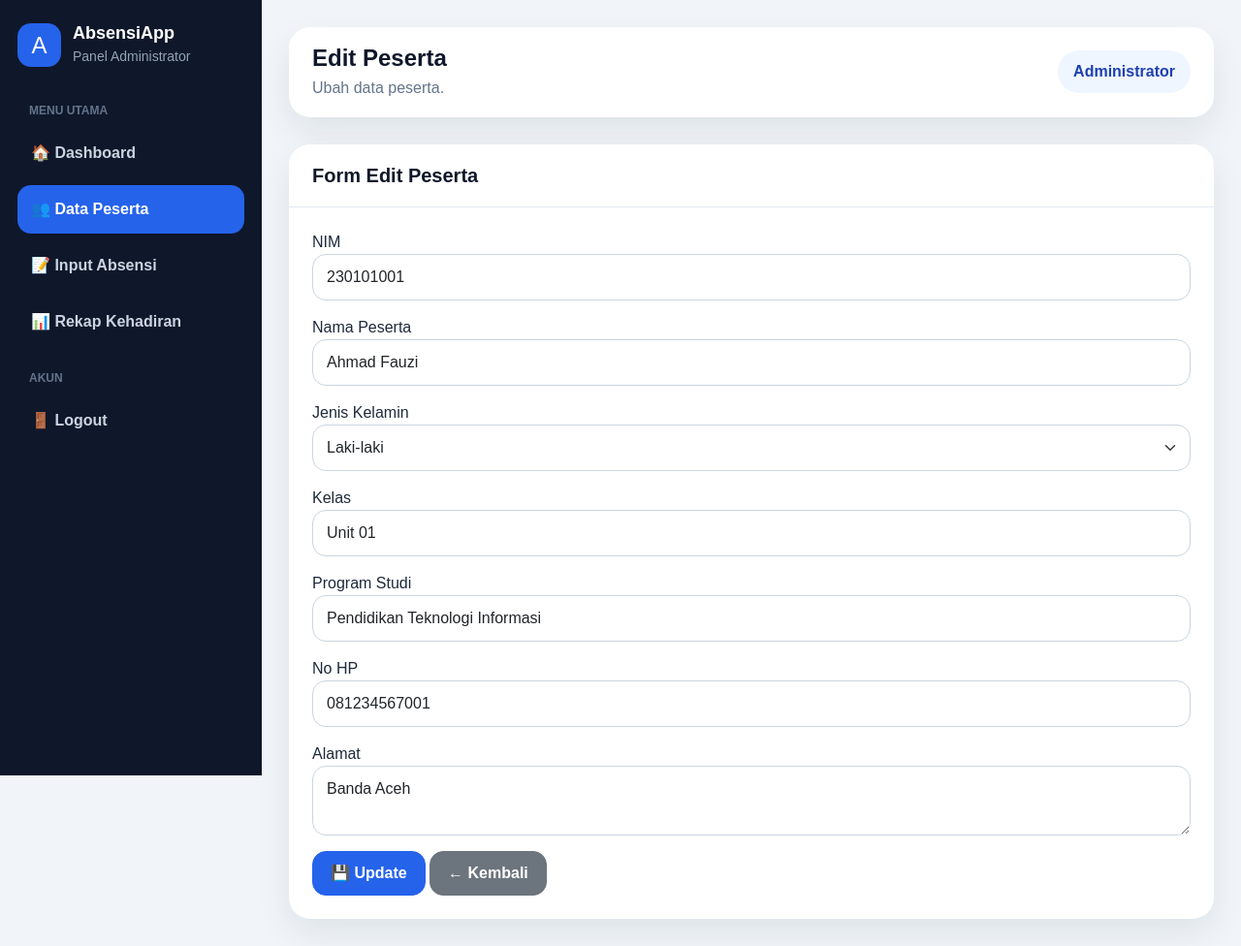
After one commit to ghaitsazahirashofia-byte/Tugas-UAS-Kel-3-unit-3-, a PHP site: page /edit_peserta.php?id=1 in a window 1280 px wide. The commit adds this page. Shown: the whole page at 97% size. Run offline with PHP 8.4, Linux system fonts and the light colour scheme; data comes from the database, SQL or seed files in the repository.

Commit message:
menambahkan crud ke halaman peserta

```diff
--- /dev/null
+++ b/edit_peserta.php
@@ -0,0 +1,189 @@
+<?php
+require_once 'config/koneksi.php';
+
+$id = $_GET['id'];
+
+$data = mysqli_query($conn,"SELECT * FROM peserta WHERE id_peserta='$id'");
+$p = mysqli_fetch_assoc($data);
+
+if(isset($_POST['update'])){
+
+    $nim = $_POST['nim'];
+    $nama = $_POST['nama_peserta'];
+    $jk = $_POST['jenis_kelamin'];
+    $kelas = $_POST['kelas'];
+    $prodi = $_POST['prodi'];
+    $nohp = $_POST['no_hp'];
+    $alamat = $_POST['alamat'];
+
+    mysqli_query($conn,"UPDATE peserta SET
+        nim='$nim',
+        nama_peserta='$nama',
+        jenis_kelamin='$jk',
+        kelas='$kelas',
+        prodi='$prodi',
+        no_hp='$nohp',
+        alamat='$alamat'
+    WHERE id_peserta='$id'");
+
+    header("Location: peserta.php");
+    exit;
+}
+?>
+
+<!DOCTYPE html>
+<html lang="id">
+<head>
+<meta charset="UTF-8">
+<meta name="viewport" content="width=device-width, initial-scale=1.0">
+<title>Edit Peserta</title>
+
+<link href="https://cdn.jsdelivr.net/npm/bootstrap@5.3.8/dist/css/bootstrap.min.css" rel="stylesheet">
+<link rel="stylesheet" href="assets/css/style.css">
+</head>
+
+<body>
+
+<div class="app-layout">
+
+<!-- Sidebar -->
+<aside class="sidebar">
+
+<div class="logo">
+<div class="logo-box">A</div>
+
+<div>
+<h4>AbsensiApp</h4>
+<small>Panel Administrator</small>
+</div>
+
+</div>
+
+<div class="menu-label">Menu Utama</div>
+
+<ul class="nav-menu">
+<li><a href="dashboard.php">🏠 Dashboard</a></li>
+<li><a href="peserta.php" class="active">👥 Data Peserta</a></li>
+<li><a href="absensi.php">📝 Input Absensi</a></li>
+<li><a href="rekap.php">📊 Rekap Kehadiran</a></li>
+</ul>
+
+<div class="menu-label">Akun</div>
+
+<ul class="nav-menu">
+<li><a href="logout.php">🚪 Logout</a></li>
+</ul>
+
+</aside>
+
+<!-- Main -->
+
+<main class="main-content">
+
+<div class="topbar">
+
+<div>
+<h2>Edit Peserta</h2>
+<p>Ubah data peserta.</p>
+</div>
+
+<div class="user-pill">
+Administrator
+</div>
+
+</div>
+
+<div class="content-card">
+
+<div class="card-header">
+<h5>Form Edit Peserta</h5>
+</div>
+
+<div class="card-body">
+
+<form method="post">
+
+<div class="mb-3">
+<label>NIM</label>
+<input type="text" class="form-control" name="nim"
+value="<?= $p['nim']; ?>" required>
+</div>
+
+<div class="mb-3">
+<label>Nama Peserta</label>
+<input type="text" class="form-control"
+name="nama_peserta"
+value="<?= $p['nama_peserta']; ?>" required>
+</div>
+
+<div class="mb-3">
+<label>Jenis Kelamin</label>
+
+<select class="form-select" name="jenis_kelamin">
+
+<option value="L"
+<?= $p['jenis_kelamin']=="L" ? "selected":"";?>>
+Laki-laki
+</option>
+
+<option value="P"
+<?= $p['jenis_kelamin']=="P" ? "selected":"";?>>
+Perempuan
+</option>
+
+</select>
+
+</div>
+
+<div class="mb-3">
+<label>Kelas</label>
+<input type="text"
+class="form-control"
+name="kelas"
+value="<?= $p['kelas']; ?>">
+</div>
+
+<div class="mb-3">
+<label>Program Studi</label>
+<input type="text"
+class="form-control"
+name="prodi"
+value="<?= $p['prodi']; ?>">
+</div>
+
+<div class="mb-3">
+<label>No HP</label>
+<input type="text"
+class="form-control"
+name="no_hp"
+value="<?= $p['no_hp']; ?>">
+</div>
+
+<div class="mb-3">
+<label>Alamat</label>
+
+<textarea class="form-control"
+name="alamat"><?= $p['alamat']; ?></textarea>
+
+</div>
+
+<button class="btn btn-primary" name="update">
+💾 Update
+</button>
+
+<a href="peserta.php" class="btn btn-secondary">
+← Kembali
+</a>
+
+</form>
+
+</div>
+
+</div>
+
+</main>
+
+</div>
+
+</body>
+</html>
```
Also changed, not shown: peserta.php (+65 -72 lines).
